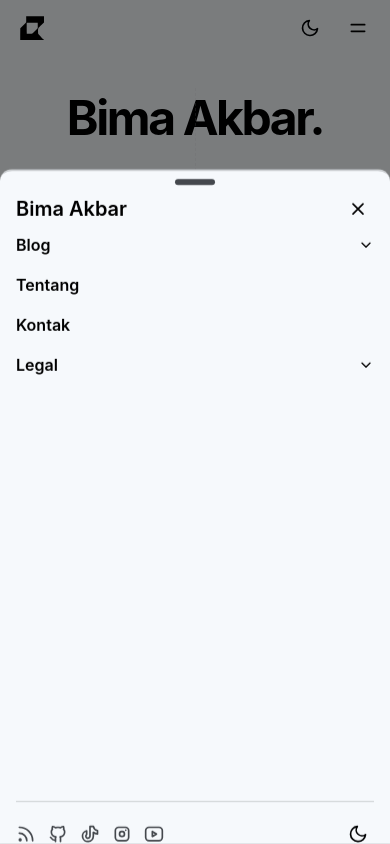
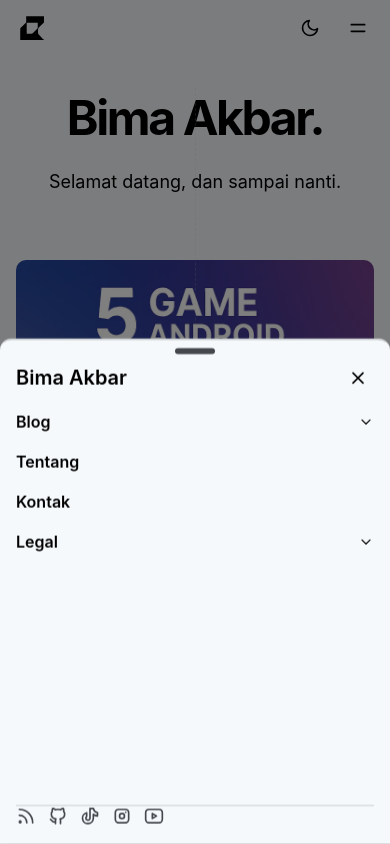
Before and after one commit to c0desk1/bimaakbar-web, a Next.js app: page / in a window 390 px wide. Both pictures are taken after a click on the button 358 px from the left and 28 px from the top of the page. Shown: the top 844 px of the page. Built offline with nearby package versions, Linux system fonts and the light colour scheme.

Commit message:
Update Drawer.tsx

```diff
--- a/src/components/ui/Drawer.tsx
+++ b/src/components/ui/Drawer.tsx
@@ -78,8 +78,8 @@ export function Drawer({ open, onClose, darkMode, toggleDarkMode }: DrawerProps)
               setDragAmount(0)
             }}
             style={{
-              height: "80vh",
-              maxHeight: "80vh",
+              height: "60vh",
+              maxHeight: "60vh",
               willChange: "transform",
               touchAction: "pan-y"
             }}
@@ -91,7 +91,7 @@ export function Drawer({ open, onClose, darkMode, toggleDarkMode }: DrawerProps)
 
             <div className="h-full flex flex-col justify-between p-4 pt-0">
               {/* Header */}
-              <div className="flex justify-between items-center h-auto pb-2">
+              <div className="flex justify-between items-center h-auto mb-4">
                 <h2 className="text-xl font-semibold">{siteConfig.name}</h2>
                 <Icon
                   onClick={onClose}
@@ -142,7 +142,7 @@ export function Drawer({ open, onClose, darkMode, toggleDarkMode }: DrawerProps)
                                 animate={{ opacity: 1, height: "auto" }}
                                 exit={{ opacity: 0, height: 0 }}
                                 transition={{ duration: 0.3 }}
-                                className="pl-4 flex flex-col gap-2"
+                                className="flex flex-col gap-4"
                               >
                                 {item.links?.map((link) => (
                                   <Link
@@ -179,7 +179,7 @@ export function Drawer({ open, onClose, darkMode, toggleDarkMode }: DrawerProps)
               </div>
 
               {/* Footer */}
-              <div className="mt-6 border-t border-[var(--border)] pt-4 flex items-center justify-between text-sm text-[var(--muted-foreground)]">
+              <div className="my-6 border-t border-[var(--border)] flex items-center text-sm text-[var(--muted-foreground)]">
                 <div className="flex items-center justify-center md:justify-end gap-3">
                   {[
                     ["Rss", "/rss.xml", "rss"],
@@ -201,14 +201,6 @@ export function Drawer({ open, onClose, darkMode, toggleDarkMode }: DrawerProps)
                     </Link>
                   ))}
                 </div>
-                <Icon
-                  onClick={toggleDarkMode}
-                  className="md:hidden flex items-center p-1 rounded hover:bg-[var(--hover)]"
-                >
-                  <svg stroke="var(--foreground)" width="20" height="20">
-                    <use href={`/images/icons.svg#${darkMode ? "sun" : "moon"}`} />
-                  </svg>
-                </Icon>
               </div>
             </div>
           </m.div>
```
